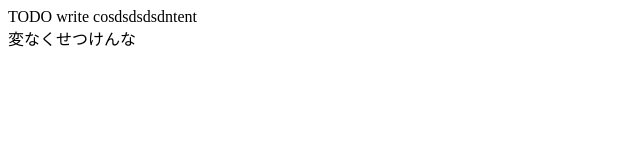
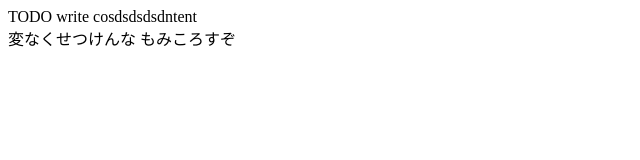
Before and after one commit to keepyoursafety/webcon2018, a plain HTML site: page webコン2018/public_html/index.html in a window 1280 px wide. Shown: the full height of the page, 0-640 px from the left. Drawn offline with Linux system fonts and the light colour scheme.

Commit message:
Update index.html

```diff
--- a/webコン2018/public_html/index.html
+++ b/webコン2018/public_html/index.html
@@ -13,5 +13,6 @@ and open the template in the editor.
     <body>
         <div>TODO write cosdsdsdsdntent</div>
         変なくせつけんな
+        もみころすぞ
     </body>
 </html>
```
